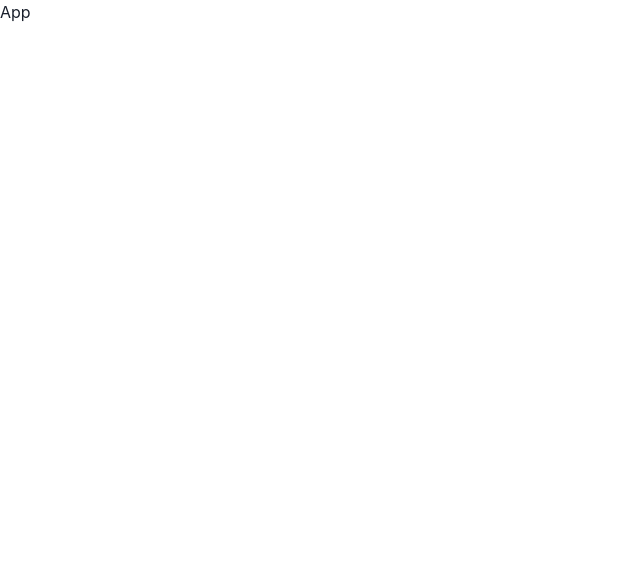
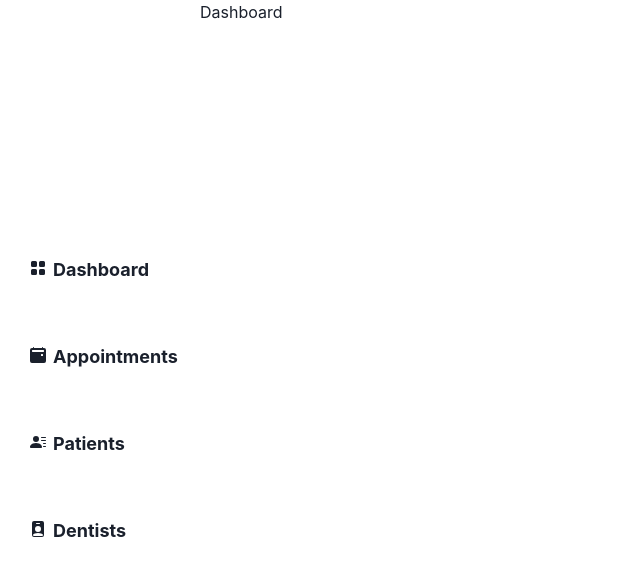
Before and after one commit to abigail221b/dentalClinic_frontend, a React (Create React App) app: page / in a window 1280 px wide. Shown: the top 576 px of the page, without its empty margins (0-640 px from the left). Built offline with nearby package versions, Linux system fonts and the light colour scheme.

Commit message:
Render Sidebar and router Outlet in App

```diff
--- a/src/App.js
+++ b/src/App.js
@@ -1,8 +1,16 @@
+import Sidebar from "./components/Sidebar";
 import './App.css';
+import { Flex } from "@chakra-ui/layout";
+import { Outlet } from "react-router";
 
 function App() {
 	return (
-		<div className="App">App</div>
+		<div className="App">
+			<Flex>
+				<Sidebar />
+				<Outlet />
+			</Flex>
+		</div>
 	);
 }
 
```
